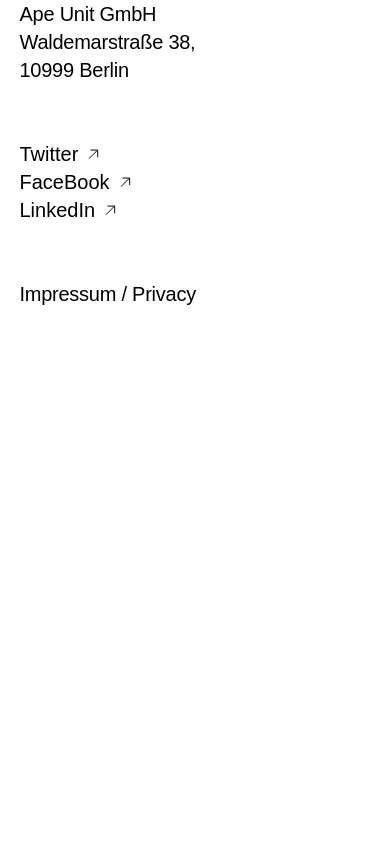
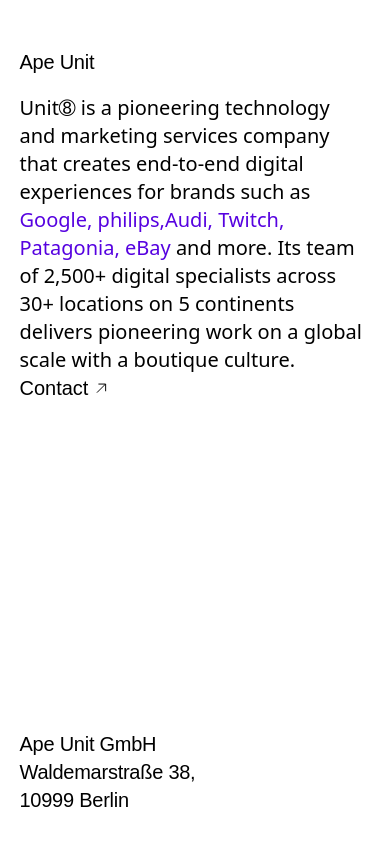
Before and after one commit to TheGymRwanda/unit8-maroon, a Next.js app: page / in a window 390 px wide. Shown: the top 844 px of the page. Built offline with nearby package versions, Linux system fonts and the light colour scheme.

Commit message:
Fix: Fixed header all all devices

```diff
--- a/components/layout/Footer.jsx
+++ b/components/layout/Footer.jsx
@@ -1,21 +1,21 @@
 import React from 'react'
-import Link from '../ui/Link'
+import PageLink from '../ui/Link'
 import Svg from '../ui/Svg'
 
 export default function Footer() {
     return (
-        <div className="ipad:flex space-y-14 ipad:items-baseline ipad:justify-between">
-            <div className="w-11.625 ipad:mt-auto ipad:w-13.875 font-Neufile font-normal text-xl ipad:text-2xl text-black tracking-0.0125">
+        <div className="md:flex space-y-14 md:items-baseline md:justify-between">
+            <div className="w-11.625 md:mt-auto md:w-13.875 font-Neufile font-normal text-xl md:text-2xl text-black tracking-0.0125">
                 Ape Unit GmbH
                 Waldemarstraße 38,
                 10999 Berlin
             </div>
             <div className="w-6.625">
-               <Link link="href='https://twitter.com/apeunit'" style="gap-2" text="Twitter" arrow=<Svg /> />
-              <Link link="https://www.facebook.com/apeunit/" style="gap-2" text="FaceBook" arrow=<Svg /> />
-             <Link link="https://www.linkedin.com/company/ape-unit/?originalSubdomain=de"  style="gap-2" text="LinkedIn" arrow=<Svg /> />
+               <PageLink link="href='https://twitter.com/apeunit'" style="gap-2" text="Twitter" arrow=<Svg /> />
+              <PageLink link="https://www.facebook.com/apeunit/" style="gap-2" text="FaceBook" arrow=<Svg /> />
+             <PageLink link="https://www.linkedin.com/company/ape-unit/?originalSubdomain=de"  style="gap-2" text="LinkedIn" arrow=<Svg /> />
             </div>
-            <p className="w-11.625  ipad:w-13.875 font-Neufile font-normal text-xl ipad:text-2xl text-black tracking-0.0125">Impressum / Privacy</p>
+            <p className="w-11.625  md:w-13.875 font-Neufile font-normal text-xl md:text-2xl text-black tracking-0.0125">Impressum / Privacy</p>
         </div>
     )
 }
--- a/components/layout/Header.jsx
+++ b/components/layout/Header.jsx
@@ -1,70 +1,74 @@
 import Svg from "../ui/Svg";
-import Link from "../ui/Link";
+import PageLink from "../ui/Link";
 
 export default function Header() {
   return (
-    <header className="flex justify-center font-Neufile text-xl font-normal leading-7 tracking-spacing-sm md:text-2xl md:leading-8 md:tracking-spacing-md">
-      <section className="mt-6.75">
-        <div className="justify-between lg:flex">
-          <h1 className="mb-4.485">Ape Unit</h1>
-          <p className="hidden md:block lg:w-7/10 xl:w-7/13">
-            Unit➇ is a pioneering technology company specialing in decentralised
-            technologies that creates end-to-end digital experiences for
-            protocols including{" "}
-            <span className="hidden text-primary-purple md:inline-block">
-              Ethereum,
-            </span>{" "}
-            <span className="hidden text-primary-purple md:inline-block">
-              Tezos,
-            </span>{" "}
-            <span className="hidden text-primary-purple md:inline-block">
-              Near,
-            </span>{" "}
-            <span className="hidden text-primary-purple md:inline-block">
-              Algorand
-            </span>{" "}
-            and more. Its team of 2,500+ digital specialists across 30+
-            locations on 5 continents delivers pioneering work on a global scale
-            with a boutique culture.{" "}
-            <span className="hidden md:inline-block">
-              {/* <Link
-                text={"Contact"}
-                arrow={<Svg />}
-                textStyle=" underline"
-                style="tablet:hidden desktop:flex xl:gap-1/2 gap-0.5  "
-              /> */}
-            </span>
-          </p>
-          <p className="md:hidden">
+    <div className="lg:flex space-y-[17.94px] lg:items-baseline mb-96 xs:mb-44 lg:mb-32 lg:justify-between">
+      <div>
+        <h1 className="lg:w-13.875 font-Neufile font-normal text-xl lg:text-2xl text-black tracking-0.0125 mt-[3rem] md:text-2xl">Ape Unit</h1>
+      </div>
+      {/* mobile*/}
+      <div className="lg:hidden">
+        <div className="xs:w-[21.875rem] h-[15.75rem] text-xl md:text-2xl">
           Unit➇ is a pioneering technology and marketing services company that
           creates end-to-end digital experiences for brands such as{" "}
-            <span className="inline-block text-primary-purple md:hidden">
+          <span className="inline-block text-primary-purple lg:hidden">
             Google,{" "}
           </span>{" "}
-            <span className="inline-block text-primary-purple md:hidden">
+          <span className="inline-block text-primary-purple lg:hidden">
             philips,{" "}
           </span>
-            <span className="inline-block text-primary-purple md:hidden">
+          <span className="inline-block text-primary-purple lg:hidden">
             Audi,
           </span>{" "}
-            <span className="inline-block text-primary-purple md:hidden">
+          <span className="inline-block text-primary-purple lg:hidden">
             Twitch,
           </span>{" "}
-            <span className="inline-block text-primary-purple md:hidden">
+          <span className="inline-block text-primary-purple lg:hidden">
             Patagonia,
           </span>{" "}
-            <span className="inline-block text-primary-purple md:hidden">
+          <span className="inline-block text-primary-purple lg:hidden">
             eBay
           </span>{" "}
           and more. Its team of 2,500+ digital specialists across 30+
           locations on 5 continents delivers pioneering work on a global scale
           with a boutique culture.
-            {/* <span className="inline-block md:hidden">
-              <Link text={"Contact"} arrow={<Svg />} />
-            </span> */}
-          </p>
+          <span className="inline-block lg:hidden">
+            <PageLink style="gap-2" text={"Contact"} arrow={<Svg />} />
+          </span>
         </div>
-      </section>
-    </header>
+      </div>
+      {/* Ipads */}
+      <div className="hidden lg:block">
+        <div className="xs:w-[21.875rem] h-[15.75rem] text-xl md:text-2xl">
+          Unit➇ is a pioneering technology and marketing services company that
+          creates end-to-end digital experiences for brands such as{" "}
+          <span className="inline-block text-primary-purple ">
+            Google,{" "}
+          </span>{" "}
+          <span className="inline-block text-primary-purple ">
+            philips,{" "}
+          </span>
+          <span className="inline-block text-primary-purple ">
+            Audi,
+          </span>{" "}
+          <span className="inline-block text-primary-purple ">
+            Twitch,
+          </span>{" "}
+          <span className="inline-block text-primary-purple ">
+            Patagonia,
+          </span>{" "}
+          <span className="inline-block text-primary-purple ">
+            eBay
+          </span>{" "}
+          and more. Its team of 2,500+ digital specialists across 30+
+          locations on 5 continents delivers pioneering work on a global scale
+          with a boutique culture.
+          <span className="inline-block">
+            <PageLink text={"Contact"} arrow={<Svg />} />
+          </span>
+        </div>
+      </div>
+    </div>
   );
 }
--- a/components/ui/Link.jsx
+++ b/components/ui/Link.jsx
@@ -1,12 +1,12 @@
 
-  export default function Link(props) {
+  export default function PageLink(props) {
   return (
     <>
       <a
         className={`group flex cursor-pointer w-fit items-center ${props.style}`}
         href={props.link}
       >
-        <p className={`font-Neufile ipad:text-2xl text-xl font-normal not-italic leading-7 ${props.textStyle}`}>
+        <p className={`font-Neufile md:text-2xl text-xl font-normal not-italic leading-7 ${props.textStyle}`}>
           {props.text}
         </p>
         <div className={`relative ${props.imageWrapperStyle}`}>
--- a/components/ui/Svg.jsx
+++ b/components/ui/Svg.jsx
@@ -1,7 +1,7 @@
 export default function Svg(props){
   return(
       <svg
-      className={`ipad:h-3.34 ipad:w-3.5 h-2.59 w-2.715 duration-300 ease-in-out group-hover:-translate-y-1 group-hover:translate-x-1 ${props.imageStyle}`}
+      className={`md:h-3.34 md:w-3.5 h-2.59 w-2.715 duration-300 ease-in-out group-hover:-translate-y-1 group-hover:translate-x-1 ${props.imageStyle}`}
       width="15"
       height="16"
       viewBox="0 0 15 16"
--- a/pages/index.js
+++ b/pages/index.js
@@ -1,5 +1,6 @@
 
 import Footer from "../components/layout/Footer";
+import Header from "../components/layout/Header";
 
 import Wrapper from "../components/wrappers/Wrapper";
 
@@ -8,6 +9,7 @@ export default function Home() {
   return (
     <>
      <Wrapper>
+     <Header/>
      <Footer/>
      </Wrapper>
     </>
--- a/tailwind.config.js
+++ b/tailwind.config.js
@@ -5,18 +5,6 @@ module.exports = {
     "./components/**/*.{js,ts,jsx,tsx}",
   ],
   theme: {
-    screens: {
-      // 'ipad': '390px',
-      // => @media (min-width: 390px) { ... }
-      'ipad':'768px',
-      // => @media (min-width: 834px) { ... }
-
-      'tablet':'834px',
-      // => @media (min-width: 1440px) { ... }
-
-      'desktop':'1440px',
-      // => @media (min-width: 1440px) { ... }
-    },
     extend: {
       colors: {
         "primaryPurple": "#5602E0",
@@ -61,27 +49,7 @@ module.exports = {
         "11.8/12" : "93%",      //width on tablet
         "10.5/12" : "90%"      //width on mobile
       },
-      width: {
-        '11.5/12': '91%',   // width on desktop
-        '11.8/12': '93%',     //width on tablet
-        '11.6/12': '91.11%',  // width on desktop --> xl
-        '11.8/12': '93%',     // width on tablet  --> lg
-        '11.5/12': '91.37%',   //width on ipad    --> md
-        '10.5/12': '90%',     //width on mobile
-        '112': '28rem',         // width 448px
-        '75.5': '18.875rem',
-        '65.5': '16.375rem',
-        '102': '25.5rem',
-        '109.25': '27.313rem',
-        '101.25': '25.313rem',
-        '29.8125': '29.8125rem',
-        '27.3125': '27.3125rem',
-        '27.0625':'27.0625rem',
-        '83':'83rem',
-        '11.625':'11.625rem',
-        '13.875':'13.875rem',
-        '6.625': '6.625rem'
-      },
+
         borderRadius: {
           "4.75":"1.1875rem", //19px
         },
@@ -106,7 +74,28 @@ module.exports = {
           '2.4375':'2.4375rem',
           '3.85':'3.85rem'
         },
-
+        width:{
+          '2.715': '0.679rem', //10.86px
+          '7/10': '74%',
+          '7/13': '61.44%',
+          '11.6/12': '91.11%',  // width on desktop --> xl
+          '11.8/12': '93%',     // width on tablet  --> lg
+          '11.5/12': '91.37%',   //width on ipad    --> md
+          '10.5/12': '90%',     //width on mobile
+          '112': '28rem',         // width 448px
+          '75.5': '18.875rem',
+          '65.5': '16.375rem',
+          '102': '25.5rem',
+          '109.25': '27.313rem',
+          '101.25': '25.313rem',
+          '29.8125': '29.8125rem',
+          '27.3125': '27.3125rem',
+          '27.0625':'27.0625rem',
+          '83':'83rem',
+          '11.625':'11.625rem',
+          '13.875':'13.875rem',
+          '6.625': '6.625rem'
+      },
       height: {
         '2.59': '0.647rem', //10.36px
         '3.34': '0.835rem', // 13.36px
@@ -120,7 +109,6 @@ module.exports = {
         '8': '8rem',
         "fit": "fit-content",
       },
-
       inset: {
         '736': '184rem',
       },
@@ -146,7 +134,6 @@ module.exports = {
           '0 45px 65px rgba(0, 0, 0, 0.15)'
         ],
 
-        "2.5xl": "1px 2px 5px rgba(0, 0, 0, 0.25)"
       },
       maxWidth:{
         "90":"90rem"
```
Also changed, not shown: components/section/About.jsx (+65 -0 lines). Lines whose indentation alone changed are shown as unchanged.
